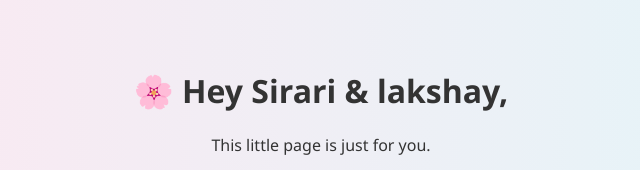
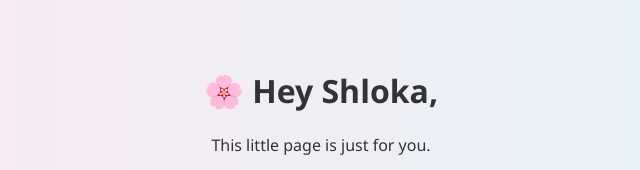
Before and after one commit to Nighthawk1704/Partner-website, a plain HTML site: page index.html in a window 1280 px wide. Shown: the top 170 px of the page, without its empty margins (319-959 px from the left). Drawn offline with Linux system fonts and the light colour scheme.

Commit message:
index.html

```diff
--- a/index.html
+++ b/index.html
@@ -33,7 +33,7 @@
   </style>
 </head>
 <body>
-  <h1>🌸 Hey Sirari & lakshay,</h1>
+  <h1>🌸 Hey Shloka,</h1>
   <p>This little page is just for you.</p>
 
   <img src="https://wallpapers.com/images/hd/dark-love-pictures-gsbkrx0a61ldeggu.jpg" alt="Us" />
```
